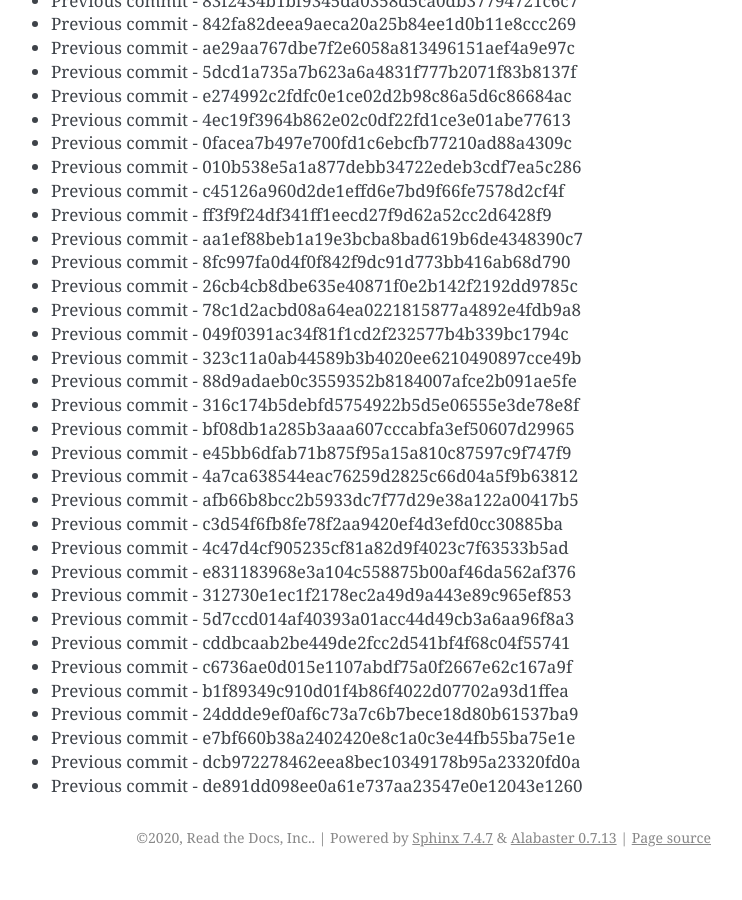
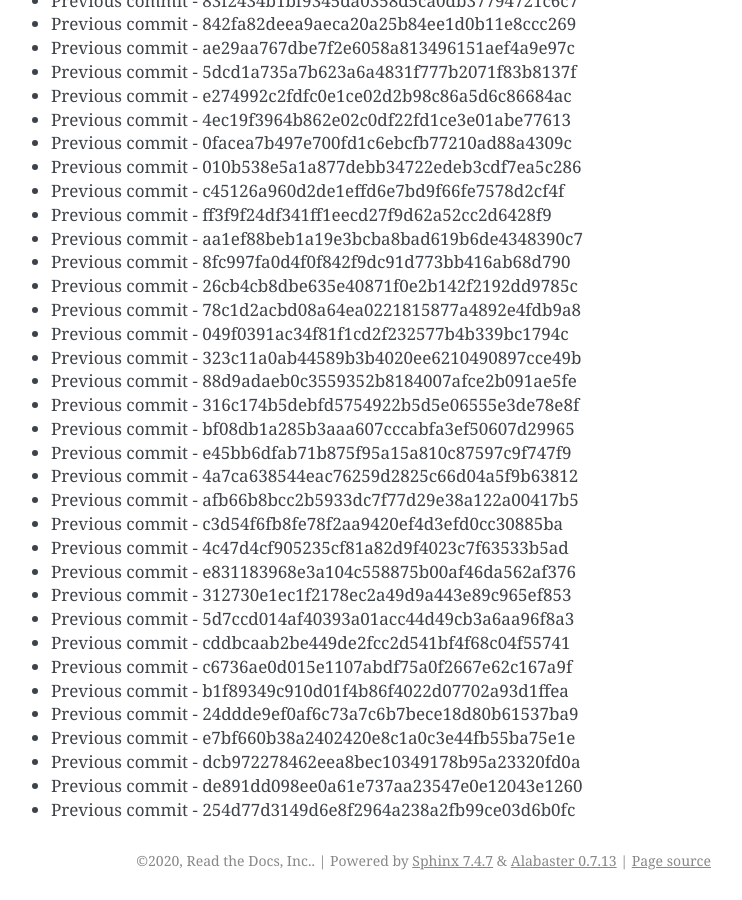
Before and after one commit to readthedocs/rtd-git-stresstest, a Sphinx documentation site: the page built from docs/updates.rst, in a window 1280 px wide and 900 px high, scrolled down 40134 px. Shown: the whole window, without its empty margins (399-1141 px from the left). Built offline with Sphinx 7.4.7, drawn with Linux system fonts in a browser that asks for light colours; before the commit the page ends 41011 px from its top, so only the background shows below that.

Commit message:
Generating commit from previous: 254d77d3149d6e8f2964a238a2fb99ce03d6b0fc

```diff
--- a/docs/updates.rst
+++ b/docs/updates.rst
@@ -1718,3 +1718,4 @@ It can be tested for any performance characteristics.
 * Previous commit - e7bf660b38a2402420e8c1a0c3e44fb55ba75e1e
 * Previous commit - dcb972278462eea8bec10349178b95a23320fd0a
 * Previous commit - de891dd098ee0a61e737aa23547e0e12043e1260
+* Previous commit - 254d77d3149d6e8f2964a238a2fb99ce03d6b0fc
```
